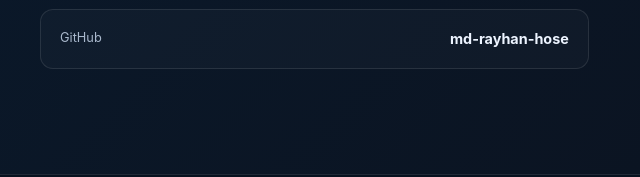
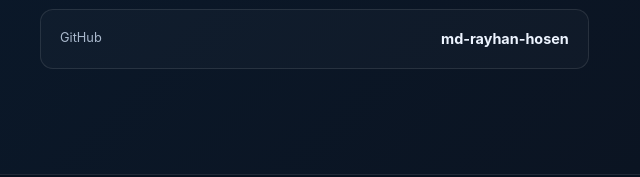
Before and after one commit to md-rayhan-hosen/md-rayhan-hosen.github.io, a plain HTML site: page index.html in a window 1280 px wide. Shown: the part 5832-6009 px from the top of the page, 640-1280 px from the left. Drawn offline with Linux system fonts and the light colour scheme; files that its build step writes are made by us from their sources; files whose address does not match are found by name.

Commit message:
Update index.html

```diff
--- a/index.html
+++ b/index.html
@@ -39,7 +39,7 @@
 <div class="quick-links">
 <a href="mailto:supersonicrayhan@gmail.com">Email</a>
 <a href="https://www.linkedin.com/in/md-rayhan-hosen/" target="_blank" rel="noopener">LinkedIn</a>
-<a href="https://github.com/md-rayhan-hose" target="_blank" rel="noopener">GitHub</a>
+<a href="https://github.com/md-rayhan-hosen" target="_blank" rel="noopener">GitHub</a>
 </div>
 </div>
 <div class="hero-photo-wrap">
@@ -147,7 +147,7 @@
 <a href="tel:+8801745180613"><span>Phone</span><strong>+880 1745 180613</strong></a>
 <a href="https://www.linkedin.com/in/md-rayhan-hosen/" target="_blank" rel="noopener"><span>LinkedIn</span><strong>md-rayhan-hosen</strong></a>
 <a href="https://www.facebook.com/mdrayhansardar.rayhan.3" target="_blank" rel="noopener"><span>Facebook</span><strong>MD Rayhan Sardar Rayhan</strong></a>
-<a href="https://github.com/md-rayhan-hose" target="_blank" rel="noopener"><span>GitHub</span><strong>md-rayhan-hose</strong></a>
+<a href="https://github.com/md-rayhan-hosen" target="_blank" rel="noopener"><span>GitHub</span><strong>md-rayhan-hosen</strong></a>
 </div>
 </div>
 </section>
```
